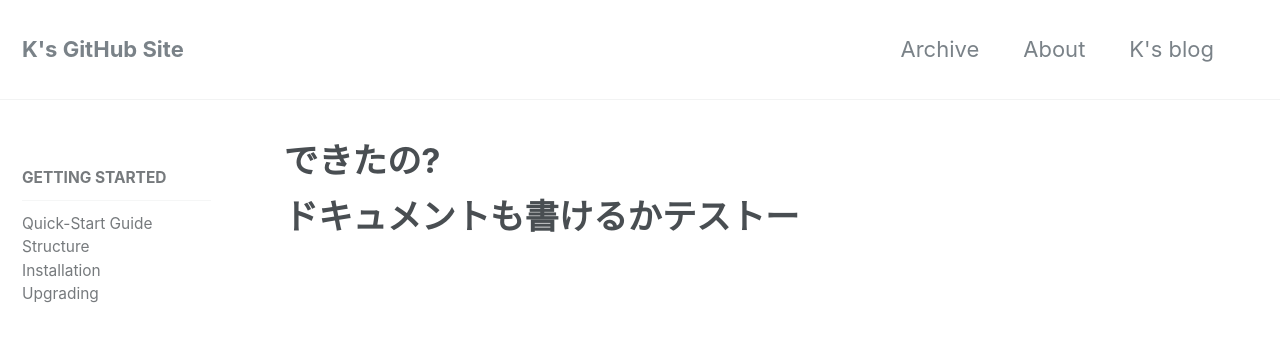
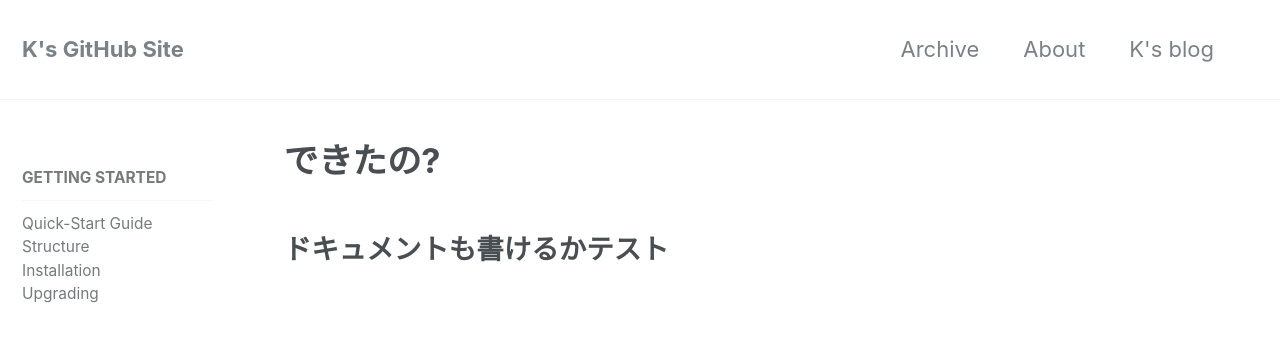
Before and after one commit to laureltreetop/laureltreetop.github.io, a Jekyll site: the page built from _docs/01-start.md, in a window 1280 px wide and 900 px high. Shown: the top 342 px of the window. Built offline with Jekyll 4.4.1, drawn with Linux system fonts in a browser that asks for light colours; nearby versions of some CDN libraries.

Commit message:
Update 01-start.md

```diff
--- a/_docs/01-start.md
+++ b/_docs/01-start.md
@@ -6,4 +6,4 @@ title: "できたの?"
 permalink: /docs/start/
 categories: [githubpages]
 ---
-# ドキュメントも書けるかテストー
+## ドキュメントも書けるかテスト
```
